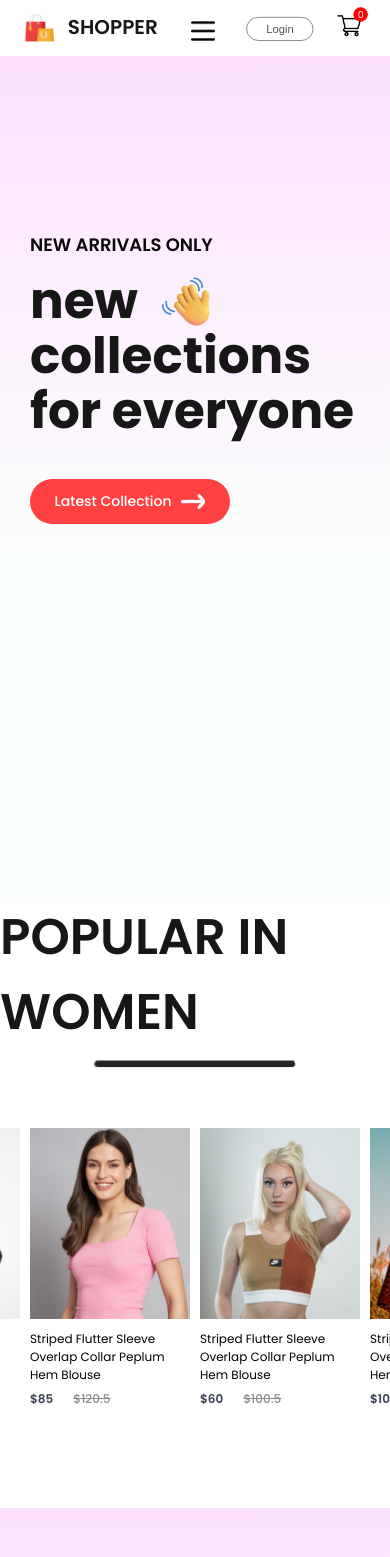
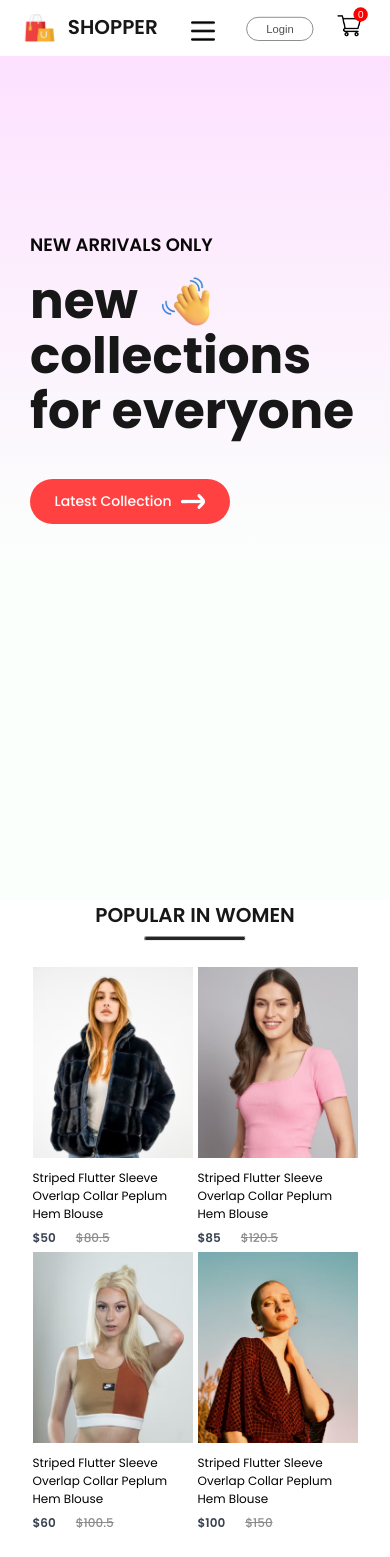
Before and after one commit to RajeevRanjan5642/e-commerce-website, a React (Create React App) app in the folder frontend/: page / in a window 390 px wide. Shown: the top 1557 px of the page. Built offline with nearby package versions, Linux system fonts and the light colour scheme.

Commit message:
add responsiveness to popular section

```diff
--- a/frontend/src/components/Hero/Hero.css
+++ b/frontend/src/components/Hero/Hero.css
@@ -129,7 +129,7 @@
         font-size: 13px;
     }
     .hero-right img{
-        width: 300px;
+        width: 260px;
     }
 }
 
--- a/frontend/src/components/Popular/Popular.css
+++ b/frontend/src/components/Popular/Popular.css
@@ -3,7 +3,7 @@
     flex-direction: column;
     align-items: center;
     gap: 10px;
-    margin-bottom: 100px;
+    height: 90vh;
 }
 
 .popular h1{
@@ -25,3 +25,64 @@
     gap: 10px;
     margin-top: 50px;
 }
+
+@media(max-width:1280px){
+    .popular{
+        height: 70vh;
+    }
+    .popular h1{
+        font-size: 40px;
+    }
+    .popular hr{
+        width: 160px;
+        height: 4px;
+    }
+    .popular-item{
+        gap: 20px;
+        margin-top: 30px;
+    }
+}
+
+@media(max-width:1024px){
+    .popular{
+        height: 60vh;
+    }
+    .popular h1{
+        font-size: 30px;
+    }
+    .popular hr{
+        width: 120px;
+        height: 3px;
+    }
+    .popular-item{
+        gap: 15px;
+        margin-top: 20px;
+    }
+}
+
+@media(max-width:800px){
+    .popular{
+        height: 50vh;
+        gap: 6px;
+    }
+    .popular h1{
+        font-size: 20px;
+    }
+    .popular hr{
+        width: 100px;
+    }
+    .popular-item{
+        gap: 5px;
+    }
+}
+
+@media(max-width:500px){
+    .popular{
+        height: 90vh;
+    }
+    .popular-item{
+        display: grid;
+        grid-template-columns: 1fr 1fr;
+        gap: 5px;
+    }
+}
```
